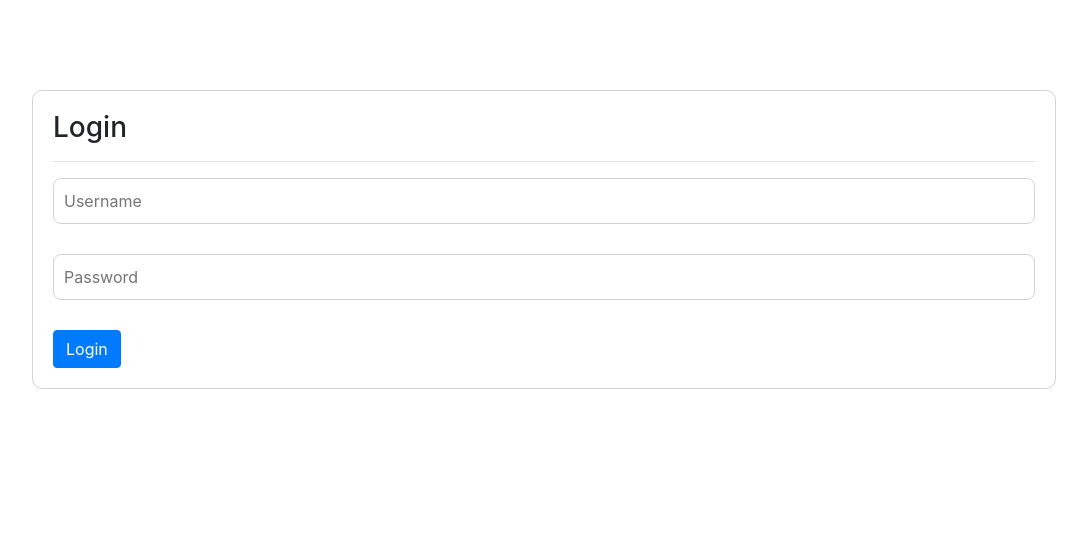
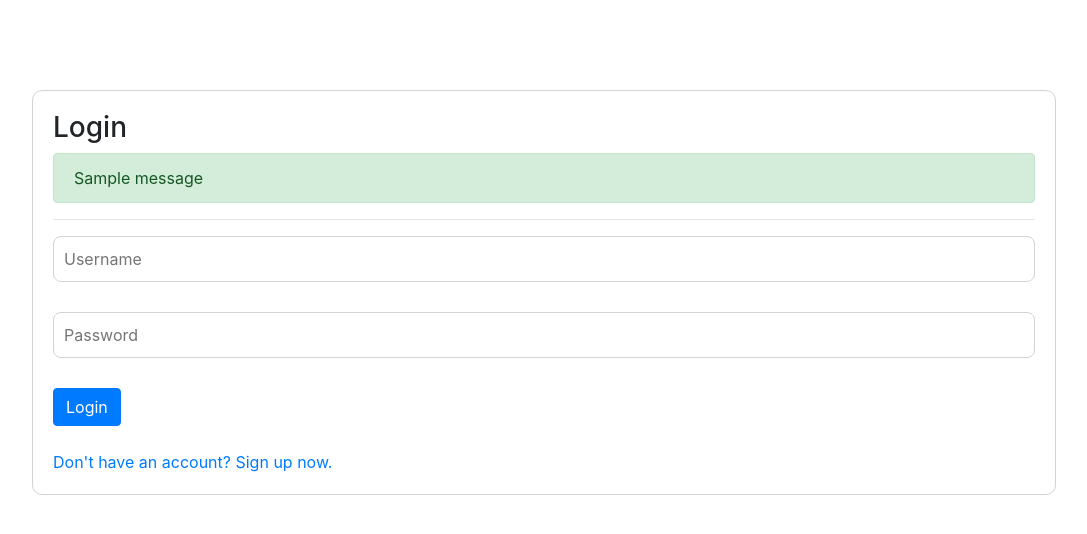
Before and after one commit to arpanneupane19/MyLink, a Flask app: page /login in a window 1280 px wide. Shown: the part 56-590 px from the top of the page, without its empty margins (96-1183 px from the left). Run offline with Flask 2, Linux system fonts and the light colour scheme; tables that the repository leaves empty hold one stand-in row (values such as "Sample post"); one stand-in notice (Sample message) is shown; parts of the project's set-up code (start-up, migrations or seed data) failed here and were passed over; some libraries are stand-ins or nearby versions.

Commit message:
message flashing

```diff
--- a/app/templates/forms/login.html
+++ b/app/templates/forms/login.html
@@ -33,13 +33,27 @@
 
     <div class="login-form">
         <h3>Login</h3>
+        {% with messages = get_flashed_messages(with_categories=true) %}
+        {% if messages %}
+        {% for category, message in messages %}
+        {% if category == 'message' %}
+        <div class="alert alert-warning" role="alert">
+            {% else %}
+            <div class="alert alert-{{ category }}" role="alert">
+                {% endif %}
+                {{ message }}
+            </div>
+            {% endfor %}
+            {% endif %}
+            {% endwith %}
             <hr>
             <form method='POST'>
                 {{ form.hidden_tag() }}
                 <div class="input-field">{{ form.username() }}</div>
                 <div class="input-field">{{ form.password() }}</div>
                 <div class="input-field"><button class="btn btn-primary">Login</button></div>
-        </form>
+            </form><br>
+            <a style="text-decoration: none;" href="{{ url_for('register') }}">Don't have an account? Sign up now.</a>
         </div>
 
 
```
Also changed, not shown: app/templates/forms/register.html (+13 -1 lines). Lines whose indentation alone changed are shown as unchanged.
